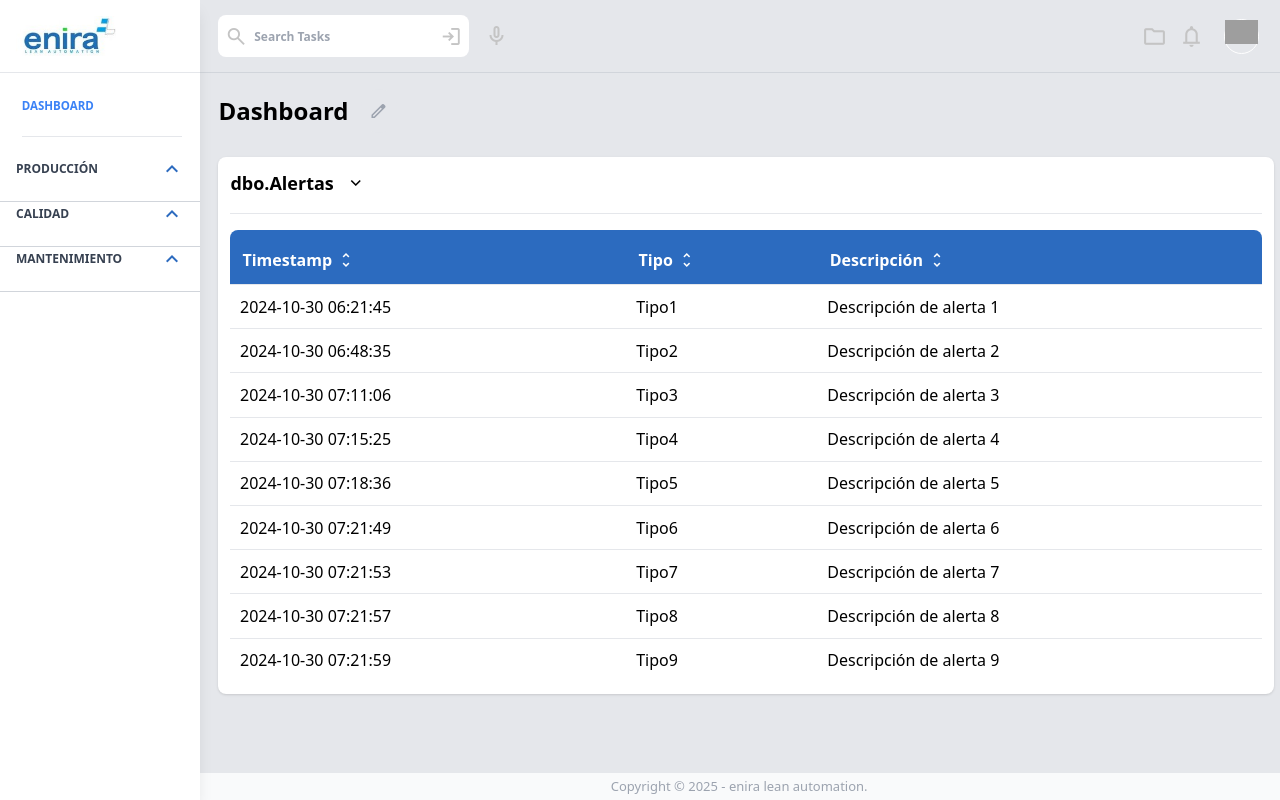
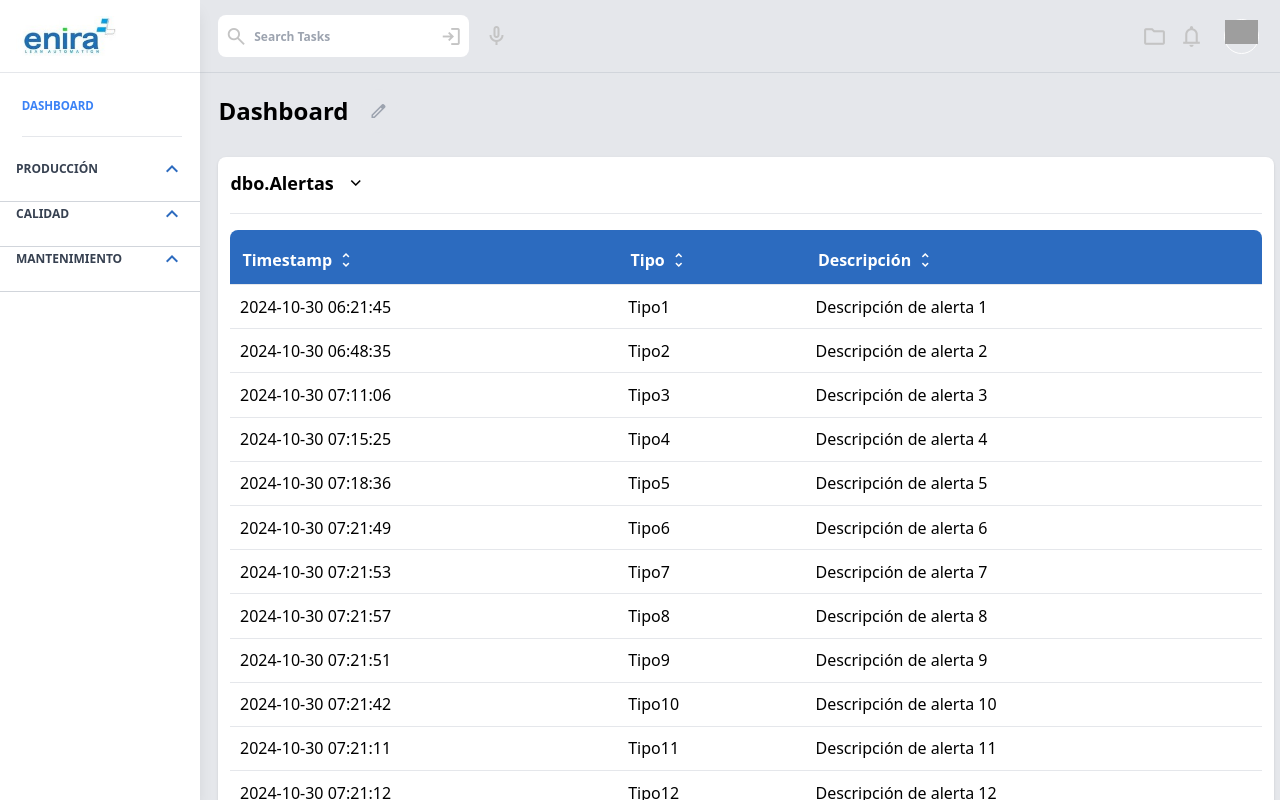
Before and after one commit to Nikhil79922/Enira_project, a React (Vite) app in the folder client/: page /Dashboard in a window 1280 px wide. Built offline with nearby package versions, Linux system fonts and the light colour scheme; grey boxes are pictures that could not be loaded.

Commit message:
fix header

```diff
--- a/client/src/App.jsx
+++ b/client/src/App.jsx
@@ -26,9 +26,10 @@ function App() {
             <div className="flex h-screen bg-gray-200 overflow-auto">
               <div className="w-[0vw] lg:w-[15.5vw]">
                 <Sidebar />
+
               </div>
               <div className="w-[100vw] lg:w-[84.5vw] flex flex-col overflow-x-hidden overflow-y-scroll">
-                <Header />
+              <Header />
                 <div className="flex-grow">
                   <Routes>
                     <Route path="/" element={<DashboardContent />} />
--- a/client/src/components/DashboardContent.jsx
+++ b/client/src/components/DashboardContent.jsx
@@ -12,7 +12,11 @@ export default function DashboardContent() {
     { timestamp: '2024-10-30 07:21:49', tipo: 'Tipo6', descripcion: 'Descripción de alerta 6' },
     { timestamp: '2024-10-30 07:21:53', tipo: 'Tipo7', descripcion: 'Descripción de alerta 7' },
     { timestamp: '2024-10-30 07:21:57', tipo: 'Tipo8', descripcion: 'Descripción de alerta 8' },
-    { timestamp: '2024-10-30 07:21:59', tipo: 'Tipo9', descripcion: 'Descripción de alerta 9' },
+    { timestamp: '2024-10-30 07:21:51', tipo: 'Tipo9', descripcion: 'Descripción de alerta 9' },
+    { timestamp: '2024-10-30 07:21:42', tipo: 'Tipo10', descripcion: 'Descripción de alerta 10' },
+    { timestamp: '2024-10-30 07:21:11', tipo: 'Tipo11', descripcion: 'Descripción de alerta 11' },
+    { timestamp: '2024-10-30 07:21:12', tipo: 'Tipo12', descripcion: 'Descripción de alerta 12' },
+
   ]);
 
   const [sortConfig, setSortConfig] = useState({ key: '', direction: 'ascending' });
@@ -51,7 +55,7 @@ export default function DashboardContent() {
 
 
   return (
-    <div className="ml-[5px] sm:ml-[10px] lg:ml-[20px] flex flex-col w-[99vw] lg:w-[84vw] bg-gray-200">
+    <div className="ml-[5px] sm:ml-[10px] lg:ml-[20px] mt-[73px] flex flex-col w-[99vw] mb-[50px] lg:w-[84vw] bg-gray-200">
   <div className="flex gap-[12px] items-center mt-4 mb-6">
     <h2 className="text-lg md:text-2xl font-bold text-black">Dashboard</h2>
     <span className="material-symbols-outlined text-gray-400 bg-gray-200 p-2 rounded-full cursor-pointer text-base md:text-xl">
--- a/client/src/components/Header.jsx
+++ b/client/src/components/Header.jsx
@@ -53,7 +53,7 @@ export default function Header() {
     }
   };
   return (
-    <header className="flex items-center justify-between h-[73px] border-b-[0.9px] border-gray-300 bg-gray-200 w-[100vw] lg:w-[84.5vw]">
+    <header className="flex fixed top-0 left-0 lg:left-[15.5vw] z-49 items-center justify-between h-[73px] border-b-[0.9px] border-gray-300 bg-gray-200 w-[100vw] lg:w-[84.5vw]">
       <div className="flex ml-[40px] lg:ml-[0px] h-[73px] items-center ">
         <span className="material-symbols-outlined cursor-pointer text-gray-350 bg-white flex items-center justify-center w-[8vw] sm:w-[6vw] md:w-[4vw]   lg:w-[2.8vw] text-[23px] rounded-tl-[8px] rounded-bl-[8px] ml-[10px] sm:ml-[20px]   h-[42px]">
           search
--- a/client/src/components/Sidebar.jsx
+++ b/client/src/components/Sidebar.jsx
@@ -24,9 +24,10 @@ export default function Sidebar() {
       </button>
 
       <aside
-        className={`lg:min-w-[200px] lg:w-[15.5vw] overflow-y-auto bg-white text-blue-500 h-full shadow-lg fixed left-0 top-0 scrollbar-hide transition-transform duration-500 ${
+         className={`lg:min-w-[200px] lg:w-[15.5vw] z-60 overflow-y-auto bg-white text-blue-500 h-full shadow-lg fixed left-0 top-0 scrollbar-hide transition-transform duration-500 ${
           isSlideOpen ? "translate-x-0" : "-translate-x-full lg:translate-x-0"
         }`}
+        style={{ position: 'fixed', zIndex: 60 }}
       >
         <div className="flex items-center justify-between px-4 h-[73px] border-b border-gray-200 bg-white">
           <img
```
